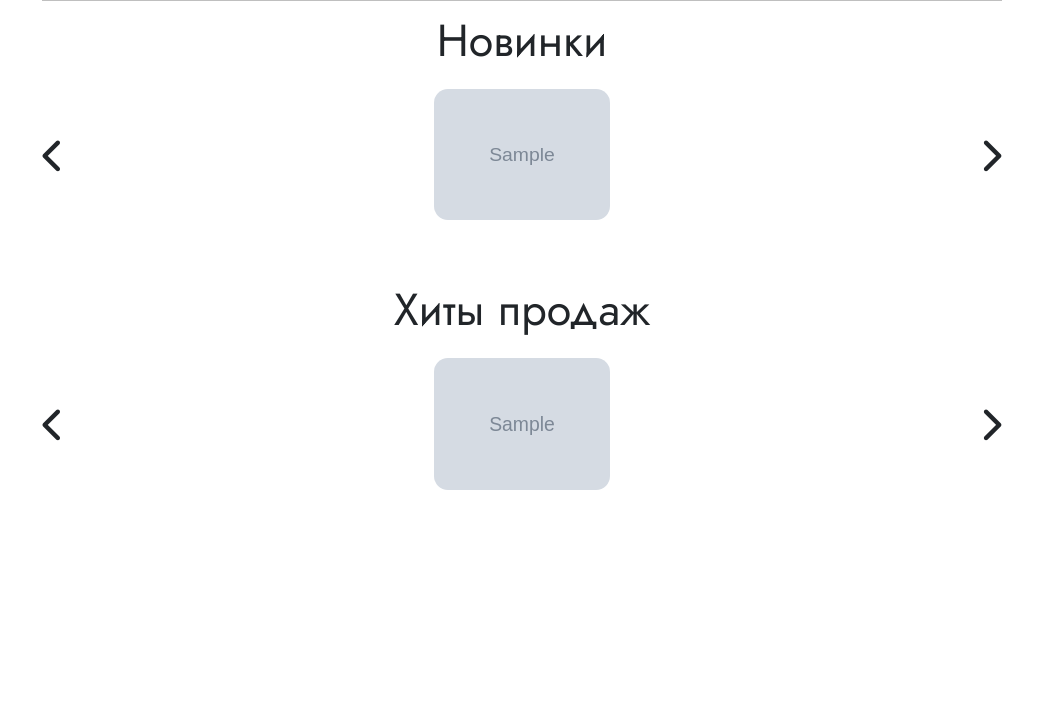
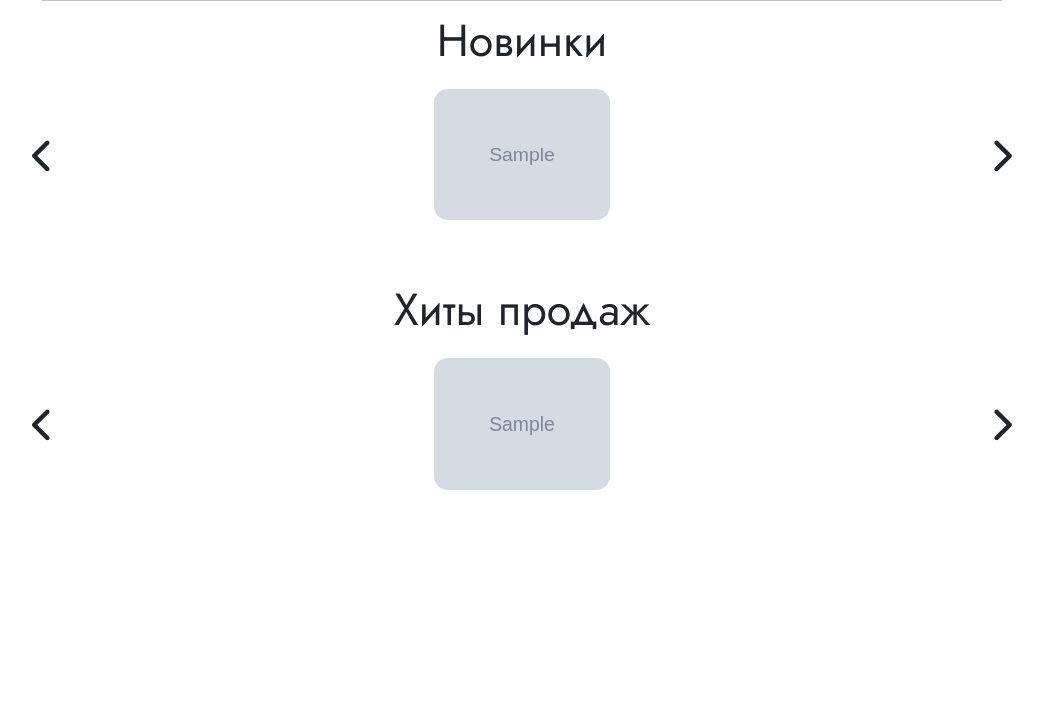
Before and after one commit to Artasov/Gallery, a Django app: page / in a window 1280 px wide. Shown: the part 80-800 px from the top of the page, without its empty margins (118-1161 px from the left). Run offline with Django 4.2, Linux system fonts and the light colour scheme; tables that the repository leaves empty hold one stand-in row (values such as "Sample post"); grey boxes marked "Sample" are stand-in pictures; some libraries are stand-ins or nearby versions.

Commit message:
del padding in main

```diff
--- a/Core/templates/Core/main.html
+++ b/Core/templates/Core/main.html
@@ -4,7 +4,7 @@
 {% block title %}Галерея - твой салон украшений{% endblock %}
 
 {% block content %}
-    <div id="content" class="container d-none flex-col flex-grow-1" style="max-width: 1000px;">
+    <div id="content" class="container d-none flex-col flex-grow-1 p-0" style="max-width: 1000px;">
         {% if promos.count != 0 %}
             <section>
                 {% include 'Core/includes/promo_carousel.html' %}
```
